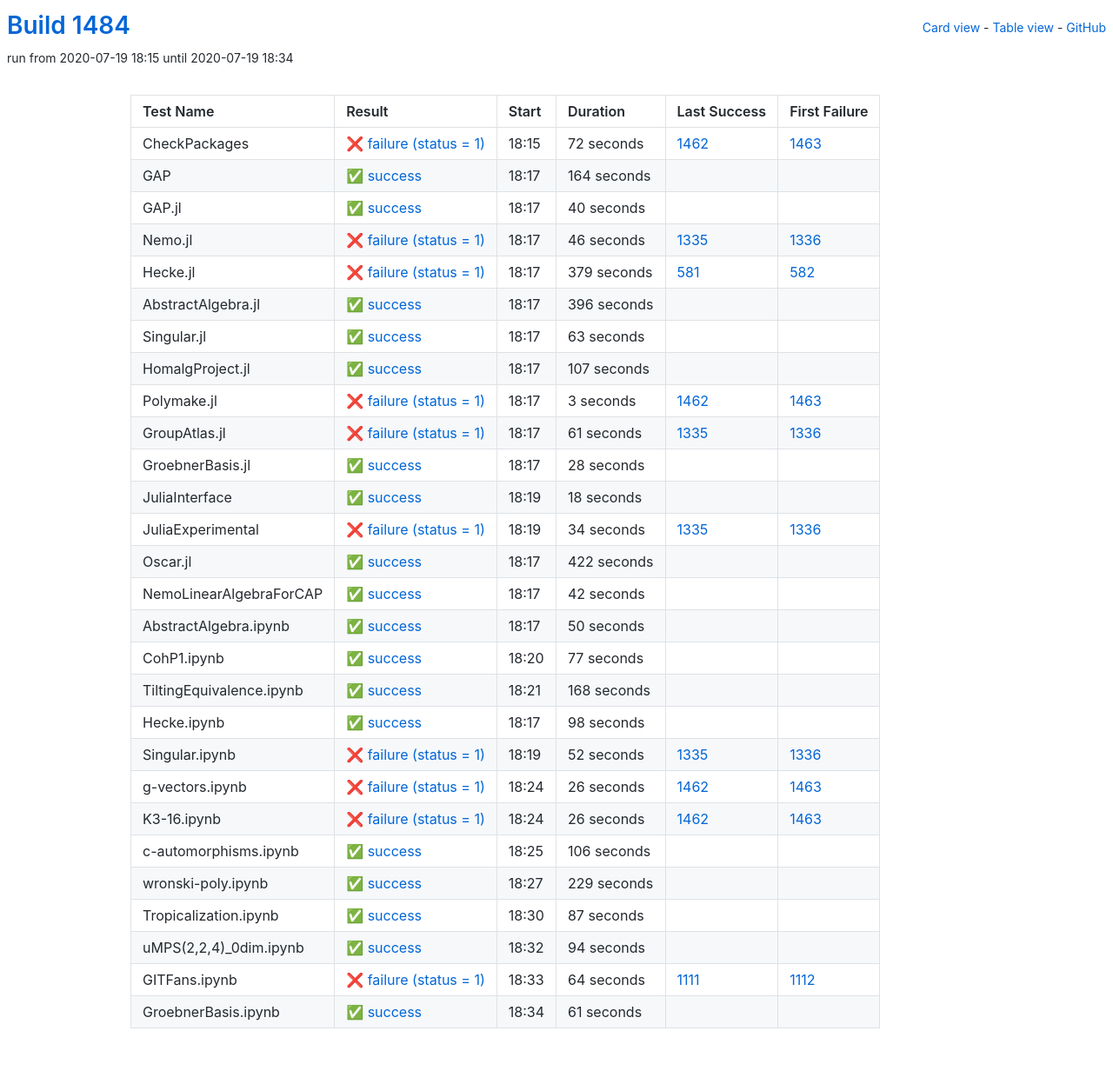
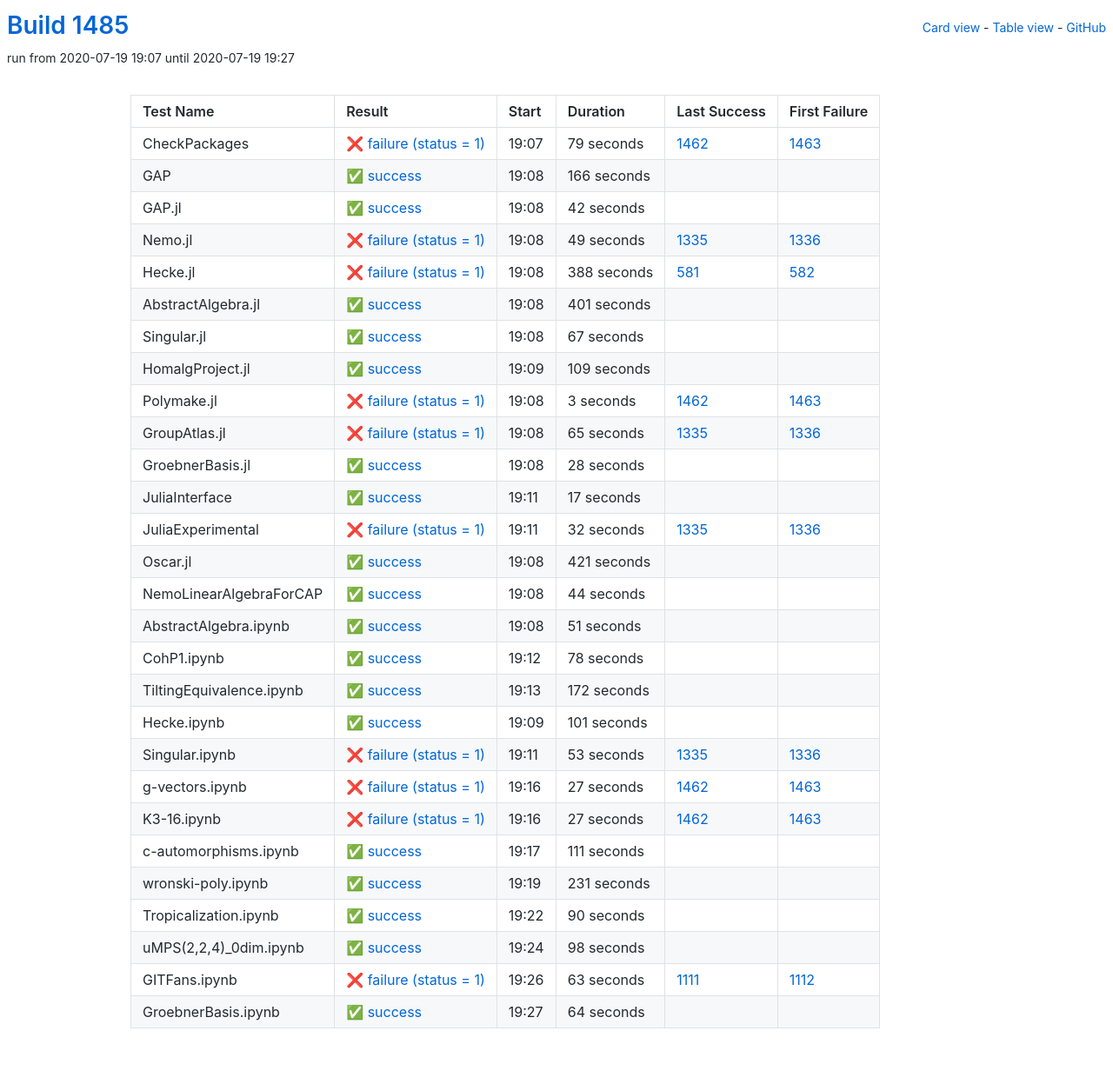
Before and after one commit to oscar-system/oscar-ci-status-1.4, a Jekyll site: the page built from table.html, in a window 1280 px wide. Shown: the whole page at 87% size. Built offline with Jekyll 4.4.1, drawn with Linux system fonts in a browser that asks for light colours.

Commit message:
Build #1485

```diff
--- a/_data/ci.yml
+++ b/_data/ci.yml
@@ -1,6 +1,6 @@
 ---
-build: 1484
-build_url: https://oscarci.mathematik.uni-kl.de/job/oscar-julia-1.4/1484/
+build: 1485
+build_url: https://oscarci.mathematik.uni-kl.de/job/oscar-julia-1.4/1485/
 job: oscar-julia-1.4
 organization: oscar-system
 repo: oscar-ci-status-1.4
@@ -8,104 +8,104 @@ repourl: https://github.com/oscar-system/oscar-ci-status-1.4
 tests:
 - name: CheckPackages
   id: checkpackages
-  log: https://oscarci.mathematik.uni-kl.de/job/oscar-julia-1.4/1484/artifact/logs/build-1484/CheckPackages.log
-  start: 2020-07-19 18:15
+  log: https://oscarci.mathematik.uni-kl.de/job/oscar-julia-1.4/1485/artifact/logs/build-1485/CheckPackages.log
+  start: 2020-07-19 19:07
   success: false
   exitcode: 1
   status: failure
-  duration: 72
+  duration: 79
   last_success: 1462
   last_success_url: https://oscarci.mathematik.uni-kl.de/job/oscar-julia-1.4/1462/
   first_failure: 1463
   first_failure_url: https://oscarci.mathematik.uni-kl.de/job/oscar-julia-1.4/1463/
 - name: GAP
   id: gap
-  log: https://oscarci.mathematik.uni-kl.de/job/oscar-julia-1.4/1484/artifact/logs/build-1484/GAP.log
-  start: 2020-07-19 18:17
+  log: https://oscarci.mathematik.uni-kl.de/job/oscar-julia-1.4/1485/artifact/logs/build-1485/GAP.log
+  start: 2020-07-19 19:08
   success: true
   exitcode: 0
   status: success
-  duration: 164
+  duration: 166
   last_success: false
   last_success_url:
   first_failure: false
   first_failure_url:
 - name: GAP.jl
   id: gap-jl
-  log: https://oscarci.mathematik.uni-kl.de/job/oscar-julia-1.4/1484/artifact/logs/build-1484/GAP.jl.log
-  start: 2020-07-19 18:17
+  log: https://oscarci.mathematik.uni-kl.de/job/oscar-julia-1.4/1485/artifact/logs/build-1485/GAP.jl.log
+  start: 2020-07-19 19:08
   success: true
   exitcode: 0
   status: success
-  duration: 40
+  duration: 42
   last_success: false
   last_success_url:
   first_failure: false
   first_failure_url:
 - name: Nemo.jl
   id: nemo-jl
-  log: https://oscarci.mathematik.uni-kl.de/job/oscar-julia-1.4/1484/artifact/logs/build-1484/Nemo.jl.log
-  start: 2020-07-19 18:17
+  log: https://oscarci.mathematik.uni-kl.de/job/oscar-julia-1.4/1485/artifact/logs/build-1485/Nemo.jl.log
+  start: 2020-07-19 19:08
   success: false
   exitcode: 1
   status: failure
-  duration: 46
+  duration: 49
   last_success: 1335
   last_success_url: https://oscarci.mathematik.uni-kl.de/job/oscar-julia-1.4/1335/
   first_failure: 1336
   first_failure_url: https://oscarci.mathematik.uni-kl.de/job/oscar-julia-1.4/1336/
 - name: Hecke.jl
   id: hecke-jl
-  log: https://oscarci.mathematik.uni-kl.de/job/oscar-julia-1.4/1484/artifact/logs/build-1484/Hecke.jl.log
-  start: 2020-07-19 18:17
+  log: https://oscarci.mathematik.uni-kl.de/job/oscar-julia-1.4/1485/artifact/logs/build-1485/Hecke.jl.log
+  start: 2020-07-19 19:08
   success: false
   exitcode: 1
   status: failure
-  duration: 379
+  duration: 388
   last_success: 581
   last_success_url: https://oscarci.mathematik.uni-kl.de/job/oscar-julia-1.4/581/
   first_failure: 582
   first_failure_url: https://oscarci.mathematik.uni-kl.de/job/oscar-julia-1.4/582/
 - name: AbstractAlgebra.jl
   id: abstractalgebra-jl
-  log: https://oscarci.mathematik.uni-kl.de/job/oscar-julia-1.4/1484/artifact/logs/build-1484/AbstractAlgebra.jl.log
-  start: 2020-07-19 18:17
+  log: https://oscarci.mathematik.uni-kl.de/job/oscar-julia-1.4/1485/artifact/logs/build-1485/AbstractAlgebra.jl.log
+  start: 2020-07-19 19:08
   success: true
   exitcode: 0
   status: success
-  duration: 396
+  duration: 401
   last_success: false
   last_success_url:
   first_failure: false
   first_failure_url:
 - name: Singular.jl
   id: singular-jl
-  log: https://oscarci.mathematik.uni-kl.de/job/oscar-julia-1.4/1484/artifact/logs/build-1484/Singular.jl.log
-  start: 2020-07-19 18:17
+  log: https://oscarci.mathematik.uni-kl.de/job/oscar-julia-1.4/1485/artifact/logs/build-1485/Singular.jl.log
+  start: 2020-07-19 19:08
   success: true
   exitcode: 0
   status: success
-  duration: 63
+  duration: 67
   last_success: false
   last_success_url:
   first_failure: false
   first_failure_url:
 - name: HomalgProject.jl
   id: homalgproject-jl
-  log: https://oscarci.mathematik.uni-kl.de/job/oscar-julia-1.4/1484/artifact/logs/build-1484/HomalgProject.jl.log
-  start: 2020-07-19 18:17
+  log: https://oscarci.mathematik.uni-kl.de/job/oscar-julia-1.4/1485/artifact/logs/build-1485/HomalgProject.jl.log
+  start: 2020-07-19 19:09
   success: true
   exitcode: 0
   status: success
-  duration: 107
+  duration: 109
   last_success: false
   last_success_url:
   first_failure: false
   first_failure_url:
 - name: Polymake.jl
   id: polymake-jl
-  log: https://oscarci.mathematik.uni-kl.de/job/oscar-julia-1.4/1484/artifact/logs/build-1484/Polymake.jl.log
-  start: 2020-07-19 18:17
+  log: https://oscarci.mathematik.uni-kl.de/job/oscar-julia-1.4/1485/artifact/logs/build-1485/Polymake.jl.log
+  start: 2020-07-19 19:08
   success: false
   exitcode: 1
   status: failure
@@ -116,20 +116,20 @@ tests:
   first_failure_url: https://oscarci.mathematik.uni-kl.de/job/oscar-julia-1.4/1463/
 - name: GroupAtlas.jl
   id: groupatlas-jl
-  log: https://oscarci.mathematik.uni-kl.de/job/oscar-julia-1.4/1484/artifact/logs/build-1484/GroupAtlas.jl.log
-  start: 2020-07-19 18:17
+  log: https://oscarci.mathematik.uni-kl.de/job/oscar-julia-1.4/1485/artifact/logs/build-1485/GroupAtlas.jl.log
+  start: 2020-07-19 19:08
   success: false
   exitcode: 1
   status: failure
-  duration: 61
+  duration: 65
   last_success: 1335
   last_success_url: https://oscarci.mathematik.uni-kl.de/job/oscar-julia-1.4/1335/
   first_failure: 1336
   first_failure_url: https://oscarci.mathematik.uni-kl.de/job/oscar-julia-1.4/1336/
 - name: GroebnerBasis.jl
   id: groebnerbasis-jl
-  log: https://oscarci.mathematik.uni-kl.de/job/oscar-julia-1.4/1484/artifact/logs/build-1484/GroebnerBasis.jl.log
-  start: 2020-07-19 18:17
+  log: https://oscarci.mathematik.uni-kl.de/job/oscar-julia-1.4/1485/artifact/logs/build-1485/GroebnerBasis.jl.log
+  start: 2020-07-19 19:08
   success: true
   exitcode: 0
   status: success
@@ -140,92 +140,176 @@ tests:
   first_failure_url:
 - name: JuliaInterface
   id: juliainterface
-  log: https://oscarci.mathematik.uni-kl.de/job/oscar-julia-1.4/1484/artifact/logs/build-1484/JuliaInterface.log
-  start: 2020-07-19 18:19
+  log: https://oscarci.mathematik.uni-kl.de/job/oscar-julia-1.4/1485/artifact/logs/build-1485/JuliaInterface.log
+  start: 2020-07-19 19:11
   success: true
   exitcode: 0
   status: success
-  duration: 18
+  duration: 17
   last_success: false
   last_success_url:
   first_failure: false
   first_failure_url:
 - name: JuliaExperimental
   id: juliaexperimental
-  log: https://oscarci.mathematik.uni-kl.de/job/oscar-julia-1.4/1484/artifact/logs/build-1484/JuliaExperimental.log
-  start: 2020-07-19 18:19
+  log: https://oscarci.mathematik.uni-kl.de/job/oscar-julia-1.4/1485/artifact/logs/build-1485/JuliaExperimental.log
+  start: 2020-07-19 19:11
   success: false
   exitcode: 1
   status: failure
-  duration: 34
+  duration: 32
   last_success: 1335
   last_success_url: https://oscarci.mathematik.uni-kl.de/job/oscar-julia-1.4/1335/
   first_failure: 1336
   first_failure_url: https://oscarci.mathematik.uni-kl.de/job/oscar-julia-1.4/1336/
 - name: Oscar.jl
   id: oscar-jl
-  log: https://oscarci.mathematik.uni-kl.de/job/oscar-julia-1.4/1484/artifact/logs/build-1484/Oscar.jl.log
-  start: 2020-07-19 18:17
+  log: https://oscarci.mathematik.uni-kl.de/job/oscar-julia-1.4/1485/artifact/logs/build-1485/Oscar.jl.log
+  start: 2020-07-19 19:08
   success: true
   exitcode: 0
   status: success
-  duration: 422
+  duration: 421
   last_success: false
   last_success_url:
   first_failure: false
   first_failure_url:
 - name: NemoLinearAlgebraForCAP
   id: nemolinearalgebraforcap
-  log: https://oscarci.mathematik.uni-kl.de/job/oscar-julia-1.4/1484/artifact/logs/build-1484/NemoLinearAlgebraForCAP.log
-  start: 2020-07-19 18:17
+  log: https://oscarci.mathematik.uni-kl.de/job/oscar-julia-1.4/1485/artifact/logs/build-1485/NemoLinearAlgebraForCAP.log
+  start: 2020-07-19 19:08
   success: true
   exitcode: 0
   status: success
-  duration: 42
+  duration: 44
   last_success: false
   last_success_url:
   first_failure: false
   first_failure_url:
 - name: AbstractAlgebra.ipynb
   id: abstractalgebra-ipynb
-  log: https://oscarci.mathematik.uni-kl.de/job/oscar-julia-1.4/1484/artifact/logs/build-1484/AbstractAlgebra.ipynb.log
-  start: 2020-07-19 18:17
+  log: https://oscarci.mathematik.uni-kl.de/job/oscar-julia-1.4/1485/artifact/logs/build-1485/AbstractAlgebra.ipynb.log
+  start: 2020-07-19 19:08
   success: true
   exitcode: 0
   status: success
-  duration: 50
+  duration: 51
   last_success: false
   last_success_url:
   first_failure: false
   first_failure_url:
 - name: CohP1.ipynb
   id: cohp1-ipynb
-  log: https://oscarci.mathematik.uni-kl.de/job/oscar-julia-1.4/1484/artifact/logs/build-1484/CohP1.ipynb.log
-  start: 2020-07-19 18:20
+  log: https://oscarci.mathematik.uni-kl.de/job/oscar-julia-1.4/1485/artifact/logs/build-1485/CohP1.ipynb.log
+  start: 2020-07-19 19:12
   success: true
   exitcode: 0
   status: success
-  duration: 77
+  duration: 78
   last_success: false
   last_success_url:
   first_failure: false
   first_failure_url:
 - name: TiltingEquivalence.ipynb
   id: tiltingequivalence-ipynb
-  log: https://oscarci.mathematik.uni-kl.de/job/oscar-julia-1.4/1484/artifact/logs/build-1484/TiltingEquivalence.ipynb.log
-  start: 2020-07-19 18:21
+  log: https://oscarci.mathematik.uni-kl.de/job/oscar-julia-1.4/1485/artifact/logs/build-1485/TiltingEquivalence.ipynb.log
+  start: 2020-07-19 19:13
   success: true
   exitcode: 0
   status: success
-  duration: 168
+  duration: 172
   last_success: false
   last_success_url:
   first_failure: false
   first_failure_url:
 - name: Hecke.ipynb
   id: hecke-ipynb
-  log: https://oscarci.mathematik.uni-kl.de/job/oscar-julia-1.4/1484/artifact/logs/build-1484/Hecke.ipynb.log
-  start: 2020-07-19 18:17
+  log: https://oscarci.mathematik.uni-kl.de/job/oscar-julia-1.4/1485/artifact/logs/build-1485/Hecke.ipynb.log
+  start: 2020-07-19 19:09
+  success: true
+  exitcode: 0
+  status: success
+  duration: 101
+  last_success: false
+  last_success_url:
+  first_failure: false
+  first_failure_url:
+- name: Singular.ipynb
+  id: singular-ipynb
+  log: https://oscarci.mathematik.uni-kl.de/job/oscar-julia-1.4/1485/artifact/logs/build-1485/Singular.ipynb.log
+  start: 2020-07-19 19:11
+  success: false
+  exitcode: 1
+  status: failure
+  duration: 53
+  last_success: 1335
+  last_success_url: https://oscarci.mathematik.uni-kl.de/job/oscar-julia-1.4/1335/
+  first_failure: 1336
+  first_failure_url: https://oscarci.mathematik.uni-kl.de/job/oscar-julia-1.4/1336/
+- name: g-vectors.ipynb
+  id: g-vectors-ipynb
+  log: https://oscarci.mathematik.uni-kl.de/job/oscar-julia-1.4/1485/artifact/logs/build-1485/g-vectors.ipynb.log
+  start: 2020-07-19 19:16
+  success: false
+  exitcode: 1
+  status: failure
+  duration: 27
+  last_success: 1462
+  last_success_url: https://oscarci.mathematik.uni-kl.de/job/oscar-julia-1.4/1462/
+  first_failure: 1463
+  first_failure_url: https://oscarci.mathematik.uni-kl.de/job/oscar-julia-1.4/1463/
+- name: K3-16.ipynb
+  id: k3-16-ipynb
+  log: https://oscarci.mathematik.uni-kl.de/job/oscar-julia-1.4/1485/artifact/logs/build-1485/K3-16.ipynb.log
+  start: 2020-07-19 19:16
+  success: false
+  exitcode: 1
+  status: failure
+  duration: 27
+  last_success: 1462
+  last_success_url: https://oscarci.mathematik.uni-kl.de/job/oscar-julia-1.4/1462/
+  first_failure: 1463
+  first_failure_url: https://oscarci.mathematik.uni-kl.de/job/oscar-julia-1.4/1463/
+- name: c-automorphisms.ipynb
+  id: c-automorphisms-ipynb
+  log: https://oscarci.mathematik.uni-kl.de/job/oscar-julia-1.4/1485/artifact/logs/build-1485/c-automorphisms.ipynb.log
+  start: 2020-07-19 19:17
+  success: true
+  exitcode: 0
+  status: success
+  duration: 111
+  last_success: false
+  last_success_url:
+  first_failure: false
+  first_failure_url:
+- name: wronski-poly.ipynb
+  id: wronski-poly-ipynb
+  log: https://oscarci.mathematik.uni-kl.de/job/oscar-julia-1.4/1485/artifact/logs/build-1485/wronski-poly.ipynb.log
+  start: 2020-07-19 19:19
+  success: true
+  exitcode: 0
+  status: success
+  duration: 231
+  last_success: false
+  last_success_url:
+  first_failure: false
+  first_failure_url:
+- name: Tropicalization.ipynb
+  id: tropicalization-ipynb
+  log: https://oscarci.mathematik.uni-kl.de/job/oscar-julia-1.4/1485/artifact/logs/build-1485/Tropicalization.ipynb.log
+  start: 2020-07-19 19:22
+  success: true
+  exitcode: 0
+  status: success
+  duration: 90
+  last_success: false
+  last_success_url:
+  first_failure: false
+  first_failure_url:
+- name: uMPS(2,2,4)_0dim.ipynb
+  id: umps-2-2-4-0dim-ipynb
+  log: https://oscarci.mathematik.uni-kl.de/job/oscar-julia-1.4/1485/artifact/logs/build-1485/uMPS-2-2-4-_0dim.ipynb.log
+  start: 2020-07-19 19:24
   success: true
   exitcode: 0
   status: success
@@ -234,110 +318,26 @@ tests:
   last_success_url:
   first_failure: false
   first_failure_url:
-- name: Singular.ipynb
-  id: singular-ipynb
-  log: https://oscarci.mathematik.uni-kl.de/job/oscar-julia-1.4/1484/artifact/logs/build-1484/Singular.ipynb.log
-  start: 2020-07-19 18:19
+- name: GITFans.ipynb
+  id: gitfans-ipynb
+  log: https://oscarci.mathematik.uni-kl.de/job/oscar-julia-1.4/1485/artifact/logs/build-1485/GITFans.ipynb.log
+  start: 2020-07-19 19:26
   success: false
   exitcode: 1
   status: failure
-  duration: 52
-  last_success: 1335
-  last_success_url: https://oscarci.mathematik.uni-kl.de/job/oscar-julia-1.4/1335/
-  first_failure: 1336
-  first_failure_url: https://oscarci.mathematik.uni-kl.de/job/oscar-julia-1.4/1336/
-- name: g-vectors.ipynb
-  id: g-vectors-ipynb
-  log: https://oscarci.mathematik.uni-kl.de/job/oscar-julia-1.4/1484/artifact/logs/build-1484/g-vectors.ipynb.log
-  start: 2020-07-19 18:24
-  success: false
-  exitcode: 1
-  status: failure
-  duration: 26
-  last_success: 1462
-  last_success_url: https://oscarci.mathematik.uni-kl.de/job/oscar-julia-1.4/1462/
-  first_failure: 1463
-  first_failure_url: https://oscarci.mathematik.uni-kl.de/job/oscar-julia-1.4/1463/
-- name: K3-16.ipynb
-  id: k3-16-ipynb
-  log: https://oscarci.mathematik.uni-kl.de/job/oscar-julia-1.4/1484/artifact/logs/build-1484/K3-16.ipynb.log
-  start: 2020-07-19 18:24
-  success: false
-  exitcode: 1
-  status: failure
-  duration: 26
-  last_success: 1462
-  last_success_url: https://oscarci.mathematik.uni-kl.de/job/oscar-julia-1.4/1462/
-  first_failure: 1463
-  first_failure_url: https://oscarci.mathematik.uni-kl.de/job/oscar-julia-1.4/1463/
-- name: c-automorphisms.ipynb
-  id: c-automorphisms-ipynb
-  log: https://oscarci.mathematik.uni-kl.de/job/oscar-julia-1.4/1484/artifact/logs/build-1484/c-automorphisms.ipynb.log
-  start: 2020-07-19 18:25
-  success: true
-  exitcode: 0
-  status: success
-  duration: 106
-  last_success: false
-  last_success_url:
-  first_failure: false
-  first_failure_url:
-- name: wronski-poly.ipynb
-  id: wronski-poly-ipynb
-  log: https://oscarci.mathematik.uni-kl.de/job/oscar-julia-1.4/1484/artifact/logs/build-1484/wronski-poly.ipynb.log
-  start: 2020-07-19 18:27
-  success: true
-  exitcode: 0
-  status: success
-  duration: 229
-  last_success: false
-  last_success_url:
-  first_failure: false
-  first_failure_url:
-- name: Tropicalization.ipynb
-  id: tropicalization-ipynb
-  log: https://oscarci.mathematik.uni-kl.de/job/oscar-julia-1.4/1484/artifact/logs/build-1484/Tropicalization.ipynb.log
-  start: 2020-07-19 18:30
-  success: true
-  exitcode: 0
-  status: success
-  duration: 87
-  last_success: false
-  last_success_url:
-  first_failure: false
-  first_failure_url:
-- name: uMPS(2,2,4)_0dim.ipynb
-  id: umps-2-2-4-0dim-ipynb
-  log: https://oscarci.mathematik.uni-kl.de/job/oscar-julia-1.4/1484/artifact/logs/build-1484/uMPS-2-2-4-_0dim.ipynb.log
-  start: 2020-07-19 18:32
-  success: true
-  exitcode: 0
-  status: success
-  duration: 94
-  last_success: false
-  last_success_url:
-  first_failure: false
-  first_failure_url:
-- name: GITFans.ipynb
-  id: gitfans-ipynb
-  log: https://oscarci.mathematik.uni-kl.de/job/oscar-julia-1.4/1484/artifact/logs/build-1484/GITFans.ipynb.log
-  start: 2020-07-19 18:33
-  success: false
-  exitcode: 1
-  status: failure
-  duration: 64
+  duration: 63
   last_success: 1111
   last_success_url: https://oscarci.mathematik.uni-kl.de/job/oscar-julia-1.4/1111/
   first_failure: 1112
   first_failure_url: https://oscarci.mathematik.uni-kl.de/job/oscar-julia-1.4/1112/
 - name: GroebnerBasis.ipynb
   id: groebnerbasis-ipynb
-  log: https://oscarci.mathematik.uni-kl.de/job/oscar-julia-1.4/1484/artifact/logs/build-1484/GroebnerBasis.ipynb.log
-  start: 2020-07-19 18:34
+  log: https://oscarci.mathematik.uni-kl.de/job/oscar-julia-1.4/1485/artifact/logs/build-1485/GroebnerBasis.ipynb.log
+  start: 2020-07-19 19:27
   success: true
   exitcode: 0
   status: success
-  duration: 61
+  duration: 64
   last_success: false
   last_success_url:
   first_failure: false
```
Also changed, not shown: README.md.
